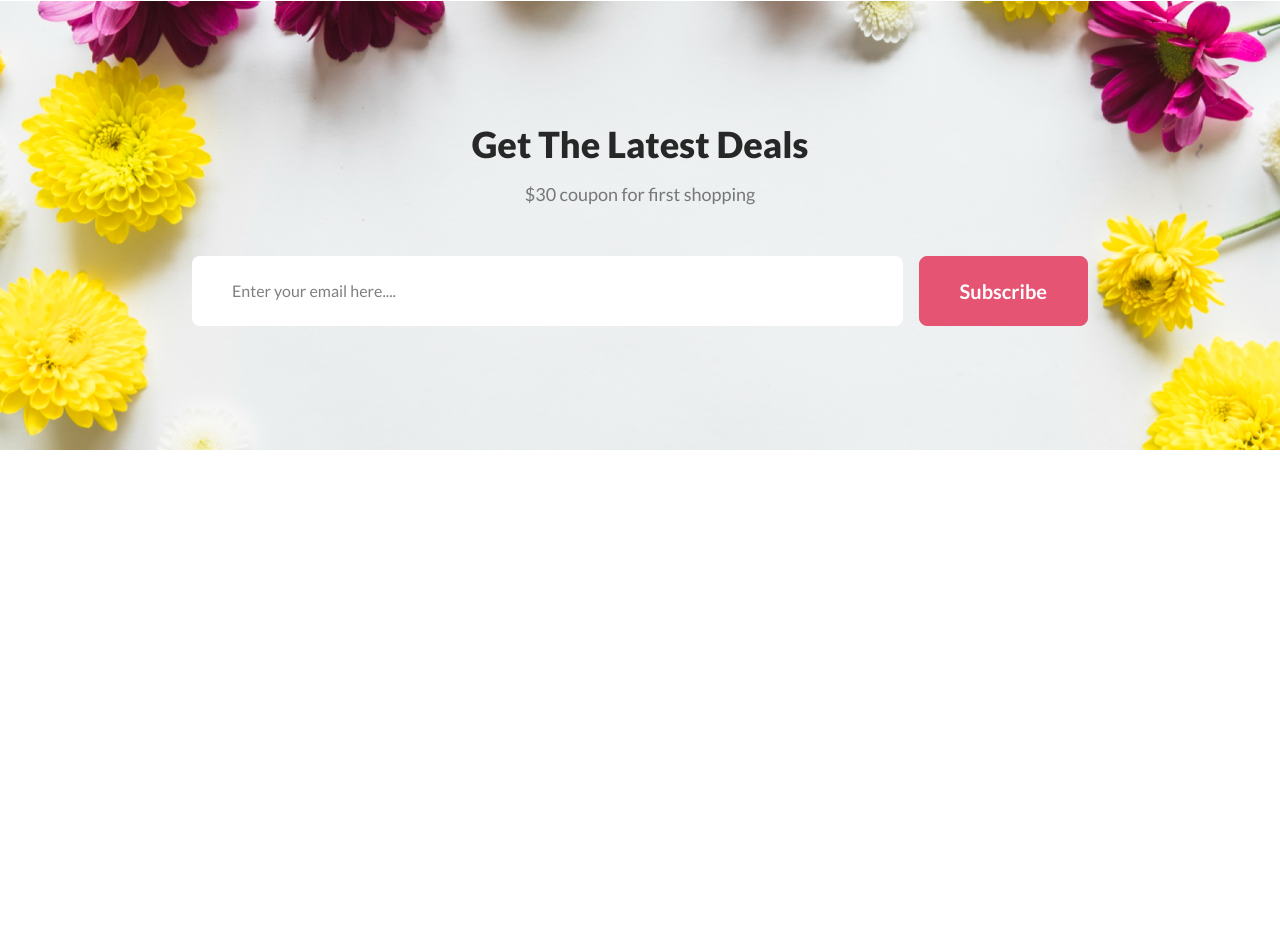
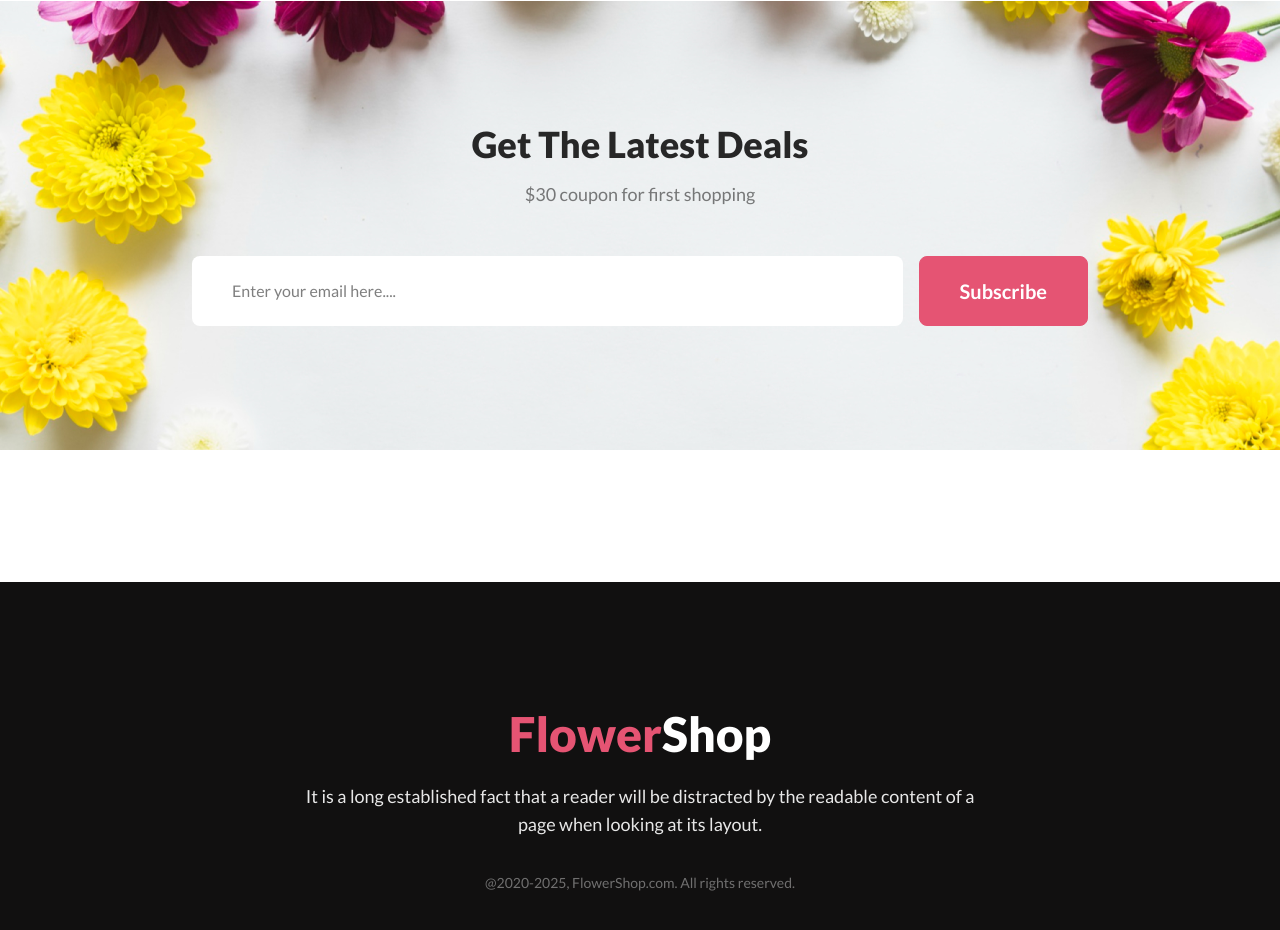
Before and after one commit to md-zeon/flower-shop, a plain HTML site: page index.html in a window 1280 px wide. Shown: the part 3494-4424 px from the top of the page. Before the commit the page ends 4076 px from the top, so only its background shows below. Drawn offline with nearby package versions, Linux system fonts and the light colour scheme.

Commit message:
Added Footer

```diff
--- a/index.html
+++ b/index.html
@@ -163,9 +163,12 @@
             </div>
         </section>
         <!-- Latest Deals Section End -->
-
     </main>
-    <footer></footer>
+    <footer class="bg-[#111010] py-16 sm:py-32">
+        <h2 class="text-3xl sm:text-5xl font-extrabold text-center text-white"><span class="text-primary">Flower</span>Shop</h2>
+        <p class="text-sm sm:text-lg text-white/90 text-center max-w-2xl mx-auto mt-3 sm:mt-6 mb-4 sm:mb-8">It is a long established fact that a reader will be distracted by the readable content of a page when looking at its layout.</p>
+        <p class="text-white/40 text-center"><small class="text-xs sm:text-sm">@2020-2025, FlowerShop.com. All rights reserved.</small></p>
+    </footer>
 </body>
 
 </html>
```
